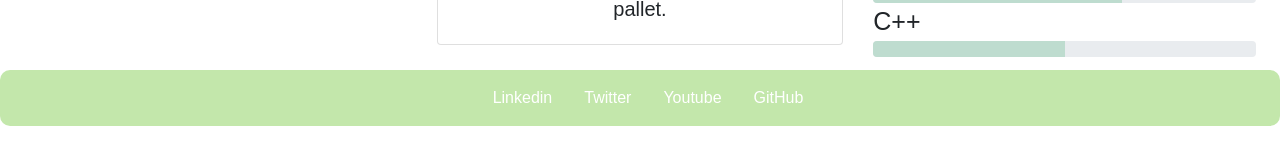
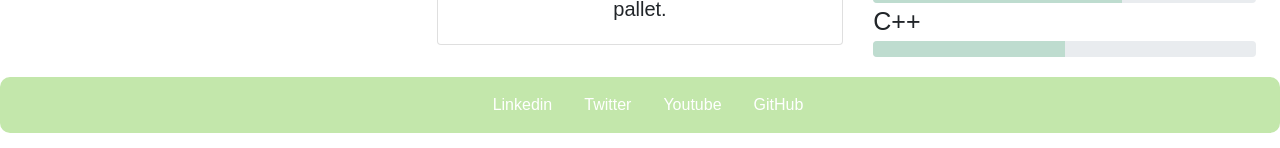
Before and after one commit to JacobLeonLyerla/front-end-resume, a React (Create React App) app: page / in a window 1280 px wide. Shown: the part 649-797 px from the top of the page. Built offline with nearby package versions, Linux system fonts and the light colour scheme.

Commit message:
changed footer margin

```diff
--- a/src/Footer/footer.js
+++ b/src/Footer/footer.js
@@ -4,7 +4,7 @@ import { Navbar, NavbarBrand, Nav, NavItem, NavLink } from "reactstrap";
 
 const Footer = props => {
   return (
-    <Navbar className="footer-styles" light expand="md">
+    <Navbar className="footer-styles"  >
       <NavbarBrand href="/" />
 
       <Nav>
--- a/src/css/index.css
+++ b/src/css/index.css
@@ -92,7 +92,7 @@
   background: #bedccf;
 }
 .footer-styles {
-  margin: 0 auto;
+  margin-top: 1.6%;
   background: #c3e7ab !important;
   border-radius: 10px;
   display: flex;
--- a/src/less/index.less
+++ b/src/less/index.less
@@ -110,7 +110,7 @@
 }
 //***********************************FOOTER COMPONENT
 .footer-styles {
-  margin: 0 auto;
+  margin-top:1.6%;
   background: @fourth-color !important;
 
   border-radius: 10px;
```
